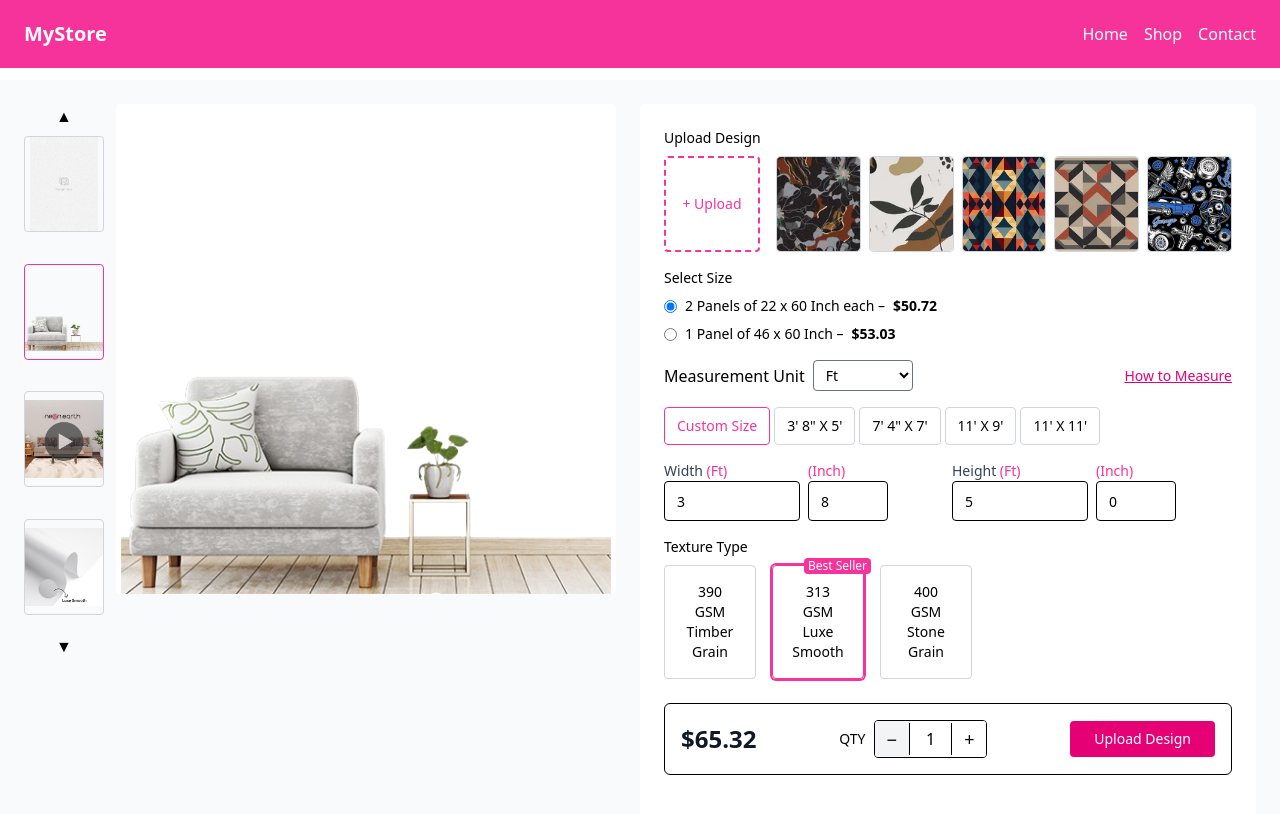
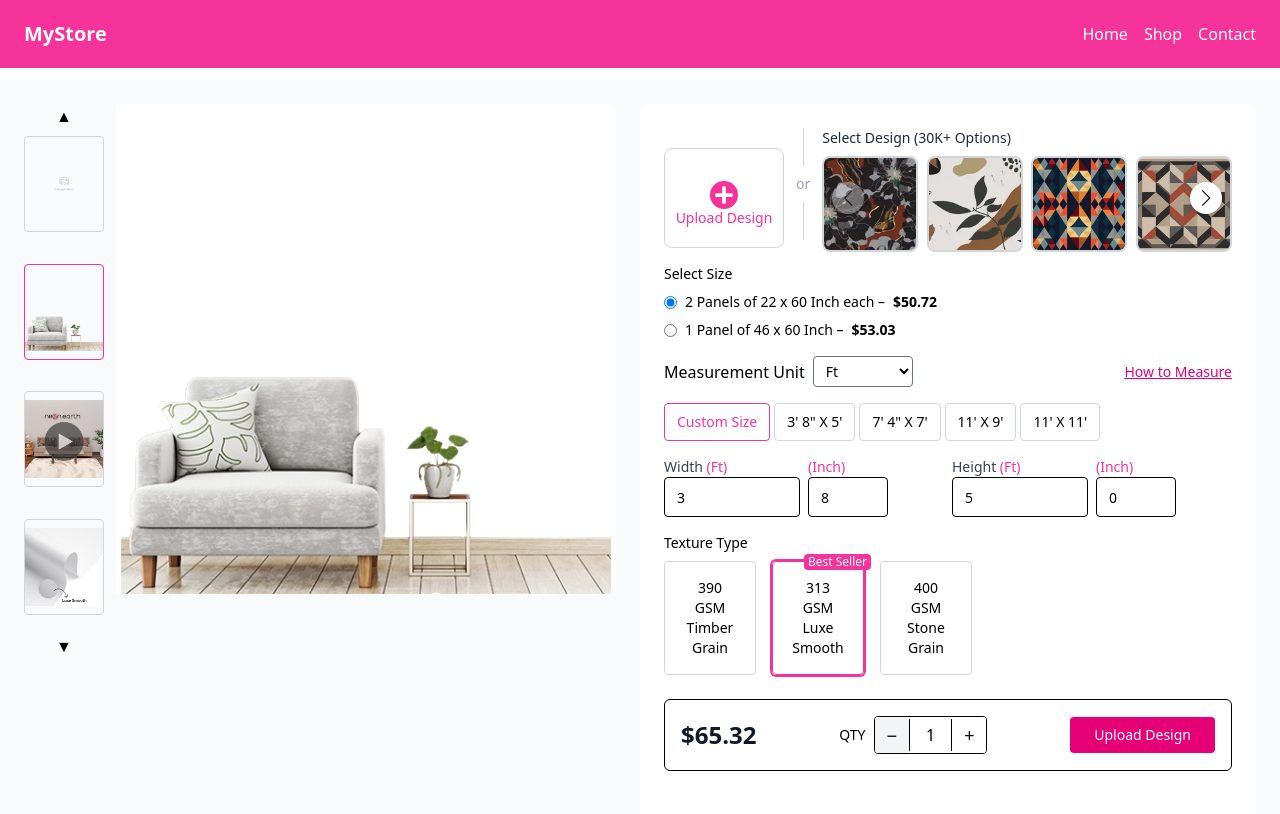
Before and after one commit to GitAvinash003/wall-design-tool-pdp_page, a React (Vite) app: page / in a window 1280 px wide. Both pictures are taken after a click on the picture 64 px from the left and 311 px from the top of the page. Shown: the top 814 px of the page. Built offline with nearby package versions, Linux system fonts and the light colour scheme.

Commit message:
enhance upload  UI development

```diff
--- a/src/components/ImagePreview.jsx
+++ b/src/components/ImagePreview.jsx
@@ -20,7 +20,7 @@ const ImagePreview = ({ designImage, widthFt, widthIn, heightFt, heightIn }) =>
   const swiperRef = useRef(null);
 
   const images = [
-    { src: 'images/mask_1.jpeg', type: 'front' },
+    { src: 'images/mask_1.png', type: 'front' },
     { src: 'images/mask_3.png', type: 'mask' },
     { src: 'images/sample_3.jpeg', type: 'video', videoSrc: 'videos/sq_wallpaper.mp4' },
     { src: 'images/sample_5.png', type: 'image' },
@@ -93,6 +93,8 @@ const ImagePreview = ({ designImage, widthFt, widthIn, heightFt, heightIn }) =>
           WebkitMaskRepeat: 'no-repeat',
           WebkitMaskSize: 'contain',
           WebkitMaskPosition: 'center bottom',
+          backgroundSize: '100% 100%',
+          backgroundPosition: 'center',
         }}
       />
     </div>
--- a/src/components/UploadDesign.jsx
+++ b/src/components/UploadDesign.jsx
@@ -1,4 +1,10 @@
 import React, { useRef } from 'react';
+import { FaPlus, FaTimes } from 'react-icons/fa';
+import { Swiper, SwiperSlide } from 'swiper/react';
+import { Navigation } from 'swiper/modules';
+
+import 'swiper/css';
+import 'swiper/css/navigation';
 
 const defaultDesigns = [
   { src: 'design/design_1.png' },
@@ -23,7 +29,6 @@ const UploadDesign = ({ selectedDesign, onDesignSelect }) => {
   };
 
   const handleDesignClick = (design) => {
-    // Toggle off if already selected and not custom
     if (selectedDesign?.src === design.src && !selectedDesign?.isCustom) {
       onDesignSelect(null);
     } else {
@@ -32,19 +37,19 @@ const UploadDesign = ({ selectedDesign, onDesignSelect }) => {
   };
 
   return (
-    <div className="mb-4">
-      <h2 className="text-sm font-medium mb-2">Upload Design</h2>
-
-      <div className="flex items-center gap-4">
-        {/* Upload Button */}
-        <div className="flex flex-col items-center">
-          <button
-            type="button"
+    <div className="w-full mb-3">
+      <div className="flex items-start gap-3">
+        {/* Upload Box */}
+        <div
+          className="flex flex-col items-center justify-center mt-5 bg-white border border-gray-300 rounded-lg cursor-pointer w-30 h-25 hover:shadow "
           onClick={() => fileInputRef.current.click()}
-            className="w-24 h-24 border-2 border-dashed border-pink-500 text-pink-500 text-sm flex items-center justify-center rounded"
         >
-            + Upload
-          </button>
+          <div className="flex items-center justify-center mt-3 text-xl text-white bg-pink-500 rounded-full h-7 w-7">
+            <FaPlus />
+          </div>
+          <p className="px-1 text-sm leading-tight text-center text-pink-500">
+            Upload Design
+          </p>
           <input
             ref={fileInputRef}
             type="file"
@@ -54,34 +59,87 @@ const UploadDesign = ({ selectedDesign, onDesignSelect }) => {
           />
         </div>
 
-        {/* Predefined Design Thumbnails */}
-        <div className="flex overflow-x-auto gap-2">
+        {/* Divider */}
+        <div className="flex flex-col items-center justify-center shrink-0 h-28">
+          <div className="flex flex-col items-center justify-center h-full">
+            <div className="w-px h-full bg-gray-300" />
+            <span className="my-2 text-sm text-gray-400">or</span>
+            <div className="w-px h-full bg-gray-300" />
+          </div>
+        </div>
+
+
+        {/* Swiper Thumbnails */}
+        <div className="flex-1 overflow-hidden">
+          <h2 className="mb-2 text-sm font-medium text-gray-800">
+            Select Design (30K+ Options)
+          </h2>
+
+          <Swiper
+            modules={[Navigation]}
+            slidesPerView={4}
+            spaceBetween={8}
+            navigation
+            className="hide-scrollbar"
+          >
             {defaultDesigns.map((design, idx) => {
-            const isSelected = selectedDesign?.src === design.src && !selectedDesign?.isCustom;
+              const isSelected =
+                selectedDesign?.src === design.src && !selectedDesign?.isCustom;
 
               return (
+                <SwiperSlide key={idx}>
                   <div
-                key={idx}
-                className={`relative w-24 h-24 rounded border cursor-pointer ${
-                  isSelected ? 'border-pink-500' : 'border-gray-300'
+                    className={`relative w-24 h-24 rounded-lg overflow-hidden border-2 cursor-pointer transition-all ${isSelected ? 'border-pink-500' : 'border-gray-300'
                       }`}
                     onClick={() => handleDesignClick(design)}
                   >
                     <img
                       src={design.src}
                       alt={`Design ${idx + 1}`}
-                  className="w-full h-full object-cover rounded"
+                      className="object-cover w-full h-full"
                     />
                     {isSelected && (
-                  <div className="absolute top-1 right-1 bg-pink-500 text-white rounded-full w-5 h-5 flex items-center justify-center text-xs">
-                    ✓
+                      <div
+                        className="absolute top-[-8px] right-[-8px] w-6 h-6 rounded-full bg-white border-2 border-pink-500 flex items-center justify-center text-xs text-black shadow-md z-10"
+                        onClick={(e) => {
+                          e.stopPropagation();
+                          onDesignSelect(null);
+                        }}
+                      >
+                        <FaTimes />
                       </div>
                     )}
                   </div>
+                </SwiperSlide>
               );
             })}
+          </Swiper>
         </div>
       </div>
+
+      {/* Hide Scrollbar Styling */}
+      <style>{`
+        .hide-scrollbar::-webkit-scrollbar {
+          display: none;
+        }
+        .hide-scrollbar {
+          -ms-overflow-style: none;
+          scrollbar-width: none;
+        }
+        .swiper-button-next,
+        .swiper-button-prev {
+          color: #000;
+          background: #fff;
+          border-radius: 9999px;
+          width: 32px;
+          height: 32px;
+          box-shadow: 0 2px 4px rgba(0,0,0,0.2);
+        }
+        .swiper-button-next::after,
+        .swiper-button-prev::after {
+          font-size: 16px;
+        }
+      `}</style>
     </div>
   );
 };
```
Also changed, not shown: public/images/mask_1.jpeg (deleted), public/images/mask_1.png (added). Lines whose indentation alone changed are shown as unchanged.
